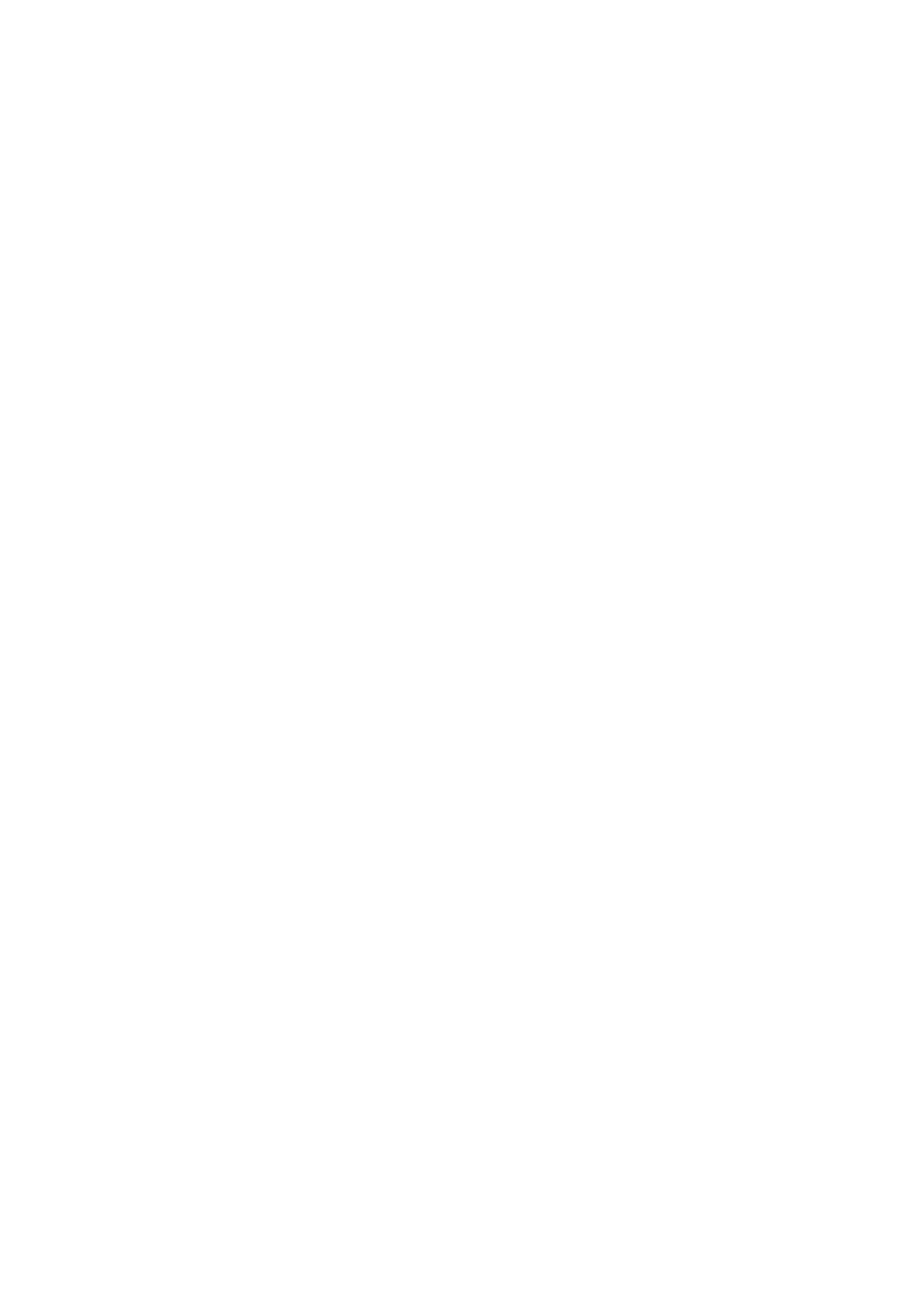
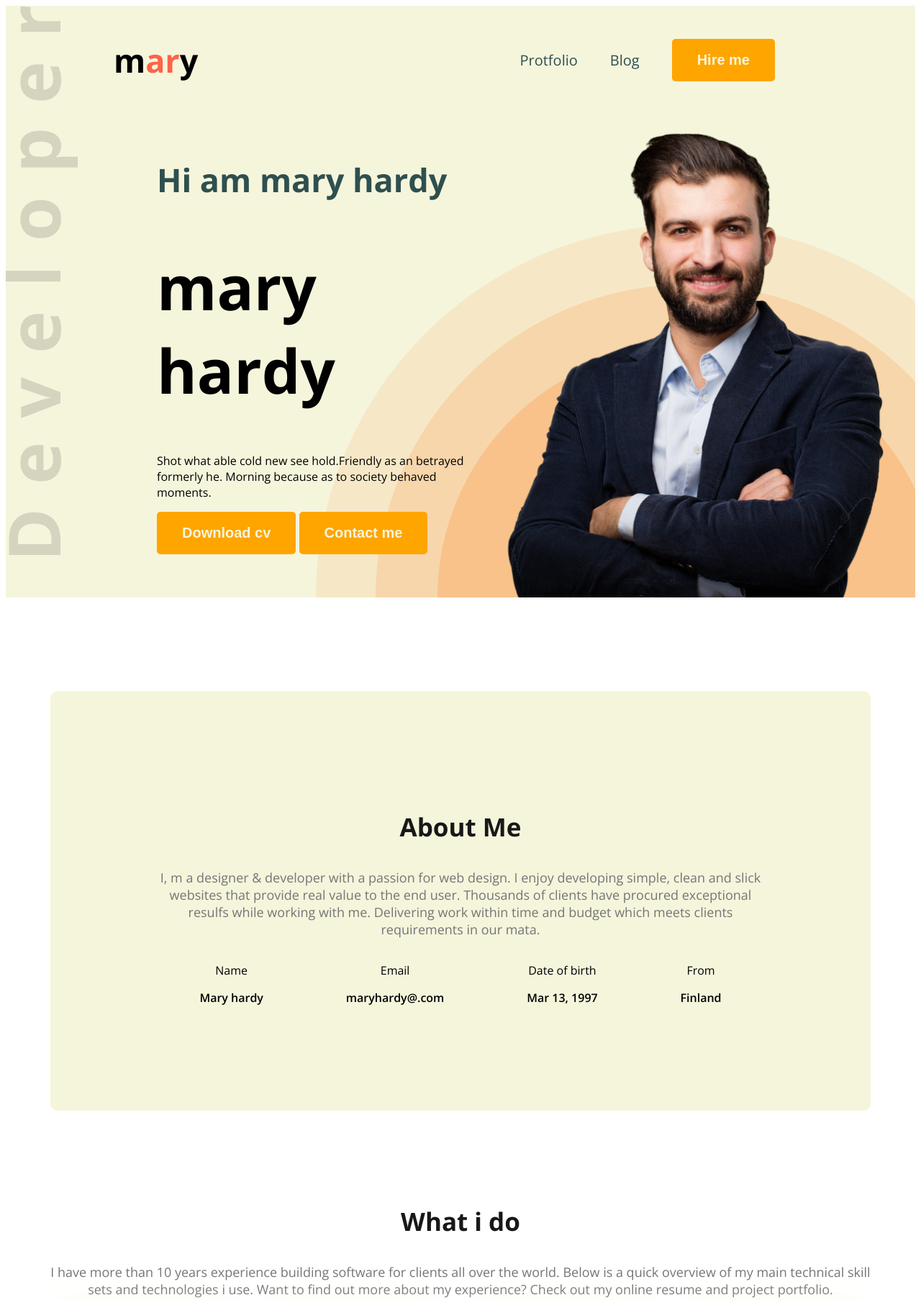
Before and after one commit to munna-cell/web-dev-portfolio, a plain HTML site: page index.html in a window 1280 px wide. Shown: the top 1806 px of the page at 72% size. Before the commit the page ends 800 px from the top, so only its background shows below. Drawn offline with nearby package versions, Linux system fonts and the light colour scheme.

Commit message:
added the web dev portfolio

```diff
--- a/index.html
+++ b/index.html
@@ -4,10 +4,85 @@
     <meta charset="UTF-8">
     <meta name="viewport" content="width=device-width, initial-scale=1.0">
     <title>web developer protfolio</title>
+    <link rel="preconnect" href="https://fonts.googleapis.com">
+<link rel="preconnect" href="https://fonts.gstatic.com" crossorigin>
+<link href="https://fonts.googleapis.com/css2?family=Open+Sans:ital,wght@0,300..800;1,300..800&display=swap" rel="stylesheet">
+    <link rel="stylesheet" href="styles/protfolio.css">
 </head>
-<body>
-   <header></header>
-   <main></main>
+<body class="open-sans-normal">
+   <header class="head sec-bg">
+    <nav>
+        <h3 class="nav-title">m<span class="text-primary">ar</span>y</h3>
+        <ul>
+            <li><a class="dark-2" href="">Protfolio</a></li>
+            <li><a class="dark-2" href="">Blog</a></li>
+            <li><a href=""><button class="btm">Hire me</button></a></li>
+        </ul>
+    </nav>
+    <div class="banner">
+        <div class="banner-content">
+            <h4 class="banner-greetings dark-2">Hi am mary hardy</h4>
+            <h1 class="banner-title">mary hardy</h1>
+            <p class="banner-description">
+                Shot what able cold new see hold.Friendly as an betrayed formerly he. Morning because as to society behaved moments.
+            </p>
+            <button class="btm">Download cv</button>
+            <button class="btm">Contact me</button>
+        </div>
+        <img class="pp" src="images/hardy.png" alt="">
+    </div>
+   </header>
+   <main>
+    <section class="about sec-bg">
+        <h3 class="section-title">About Me</h3>
+        <p class="section-description">I, m a designer & developer with a passion for web design. I enjoy developing simple, clean and slick websites that provide real value to the end user. Thousands of clients have procured exceptional resulfs while working with me. Delivering work within time and budget which meets clients requirements in our mata.</p>
+        <div class="about-items">
+            <div class="about-item">
+                <p class="item-title">Name</p>
+                <p class="item-description">Mary hardy</p>
+            </div>
+            <div class="about-item">
+                <p class="item-title">Email</p>
+                <p class="item-description">maryhardy@.com</p>
+            </div>
+            <div class="about-item">
+                <p class="item-title">Date of birth</p>
+                <p class="item-description">Mar 13, 1997</p>
+            </div>
+            <div class="about-item">
+                <p class="item-title">From</p>
+                <p class="item-description">Finland</p>
+            </div>
+        </div>
+    </section>
+   <!-- what is do section start -->
+    <section class="skills">
+        <h3 class="section-title text-center">What i do</h3>
+        <p class="section-description text-center">I have more than 10 years experience building software for clients all over the world. Below is a quick overview of my main technical skill sets and technologies i use. Want to find out more about my experience? Check out my online resume and project portfolio.</p>
+        <div class="skills-container">
+            <div class="skill">
+                <img src="images/icons/js.png" alt="">
+                <h4 class="skill-title">Vanilla JavaScript</h4>
+                <p class="skill-description">List skill/technologies here. You can change the icon above to any of the 1500+ FontAwesome 5 free icons available. Aenean commodo ligula eget dolor.</p>
+            </div>
+            <div class="skill">
+                <img src="images/icons/react.png" alt="">
+                <h4 class="skill-title">React</h4>
+                <p class="skill-description">List skill/technologies here. You can change the icon above to any of the 1500+ FontAwesome 5 free icons available. Aenean commodo ligula eget dolor.</p>
+            </div>
+            <div class="skill">
+                <img src="images/icons/nodejs.png" alt="">
+                <h4 class="skill-title">Node.js</h4>
+                <p class="skill-description">List skill/technologies here. You can change the icon above to any of the 1500+ FontAwesome 5 free icons available. Aenean commodo ligula eget dolor.</p>
+            </div>
+            <div class="skill">
+                <img src="images/icons/mongo.png" alt="">
+                <h4 class="skill-title">MongoDB</h4>
+                <p class="skill-description">List skill/technologies here. You can change the icon above to any of the 1500+ FontAwesome 5 free icons available. Aenean commodo ligula eget dolor.</p>
+            </div>
+        </div>
+    </section>
+   </main>
    <footer></footer>
 </body>
 </html>
--- /dev/null
+++ b/styles/protfolio.css
@@ -0,0 +1,138 @@
+
+
+.open-sans-normal {
+  font-family: "Open Sans", sans-serif;
+  font-optical-sizing: auto;
+  font-style: normal;
+  font-variation-settings:
+    "wdth" 100;
+}
+/* shared style */
+.sec-bg{
+    background-color: beige;
+}
+.text-primary{
+    color: tomato
+}
+
+.text-center{
+    text-align: center;
+}
+/* head */
+.head{
+    background-image: url('../images/developer.png'), url('../images/header_bg.png');
+    background-repeat: no-repeat;
+    background-position: top left, bottom right;
+}
+
+/* nav styles */
+nav{
+    display: flex;
+    align-items: center;
+    justify-content: space-between;
+    margin: 0px 150px;
+}
+
+.section-title{
+    font-size: 35px;
+    font-weight: bold;
+    color: #181818
+}
+
+.section-description{
+    font-size: 18px;
+    color: #757575;
+}
+
+.nav-title{
+    font-weight: bolder;
+    font-size: 45px;
+}
+.dark-2{
+    color:darkslategray
+}
+nav ul{
+    display: flex;
+    align-items: center;
+}
+
+.btm{
+    background-color:orange;
+    font-weight: bolder;
+    font-size: 20px;
+    color: beige;
+    padding: 18px 35px;
+    border-radius: 5px;
+    border: none;
+}
+
+nav ul li {
+    list-style: none;
+    margin-right: 45px;
+}
+li a {
+    text-decoration: none;
+    font-size: 20px;
+}
+
+/* banner styles */
+.banner-content{
+    max-width: 580px;
+}
+.banner{
+    display: flex;
+    justify-content: space-between;
+    margin: 0 35px 0 210px;
+}
+.banner-greetings{
+    font-size: 45px;
+    font-weight: bold;
+}
+.banner-title{
+    font-weight: bolder;
+    font-size: 85px;
+}
+
+.pp{
+    width: 580px;
+}
+
+/* about */
+.about{
+    border-radius: 10px;
+    padding: 130px 150px;
+    text-align: center;
+}
+
+/* main */
+main{
+  max-width: 1140px;
+  margin: 0 auto;
+
+}
+
+main section{
+    margin-top: 130px;
+    margin-bottom: 130px;
+}
+
+.about-items{
+    display: flex;
+    justify-content: space-around;
+}
+
+.item-description{
+    font-weight: 600;
+}
+
+/* skills section styles */
+.skills-container{
+    display: flex;
+    gap: 24px;
+}
+
+.skill{
+    padding: 30px;
+    border-radius: 5px;
+    box-shadow: 0 6px 50px 0 beige;
+}
```
